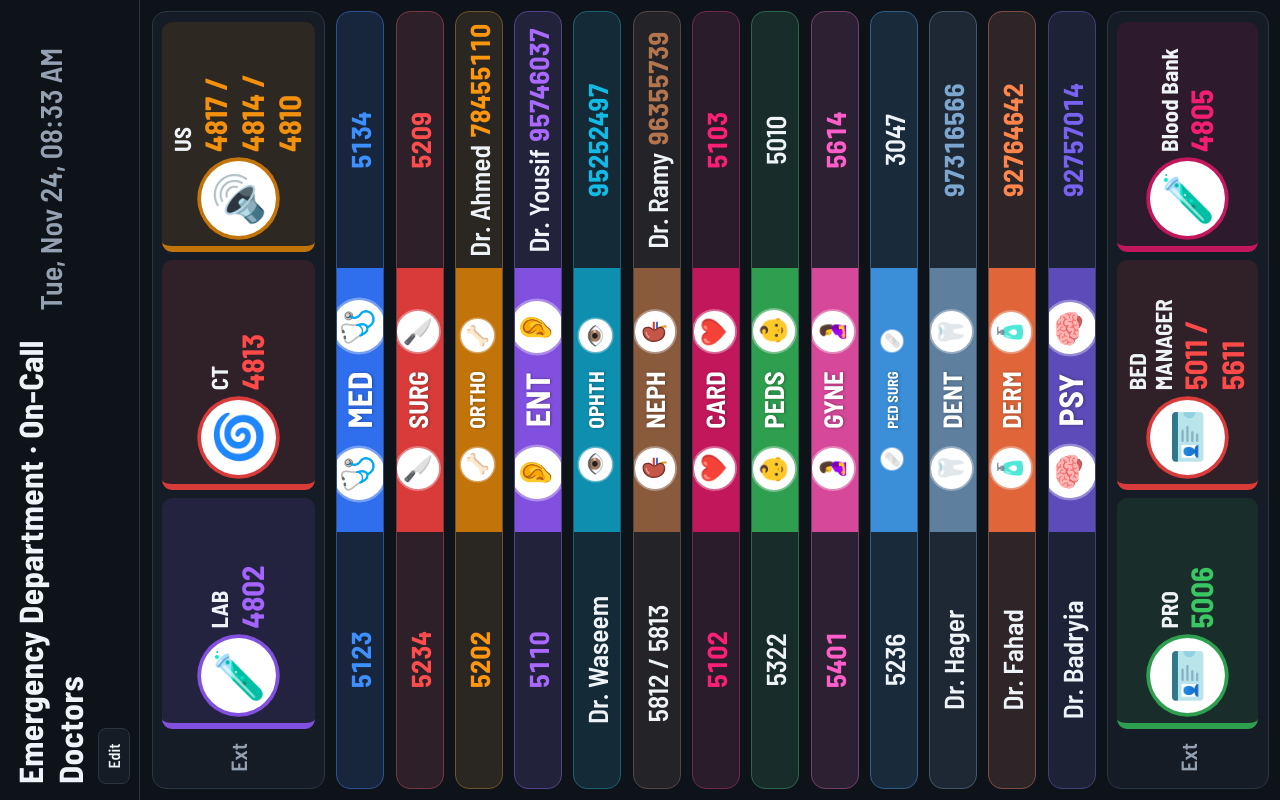
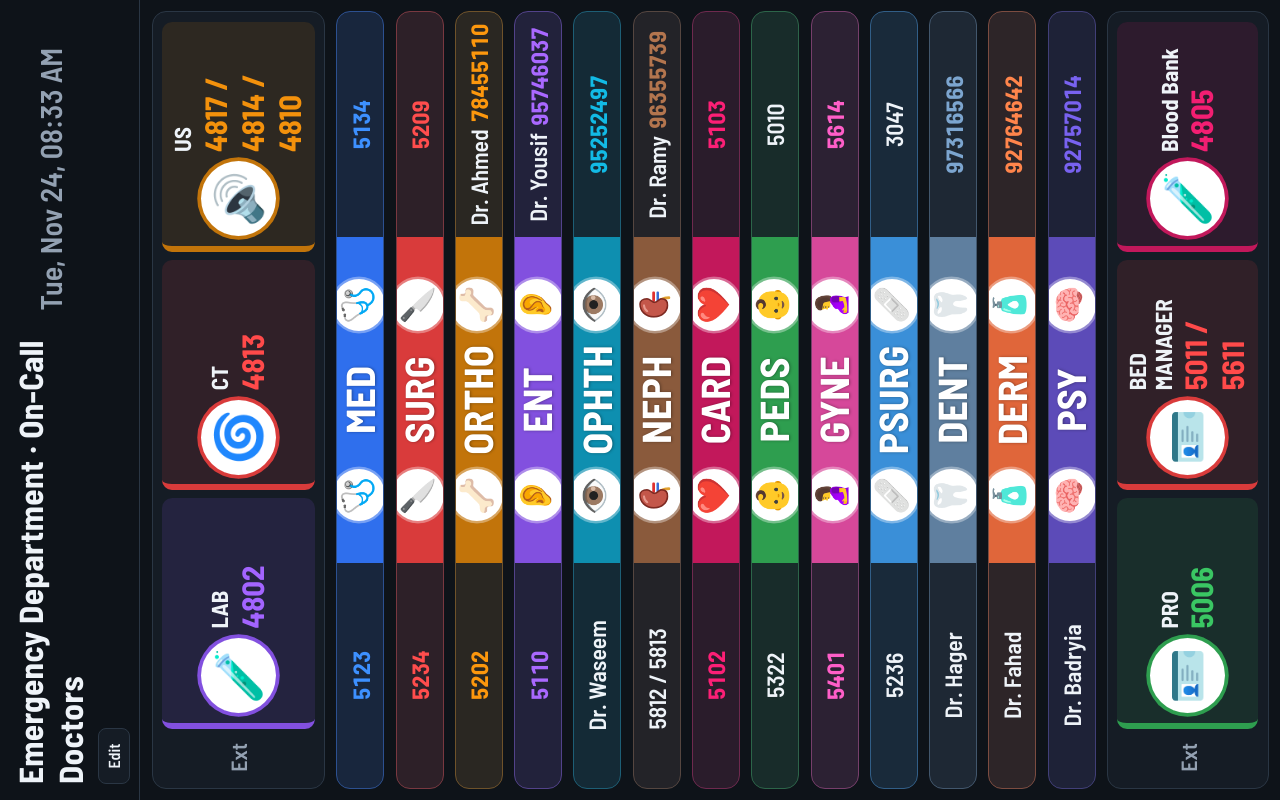
Before and after one commit to qasra2001-design/ONCALLRUS, a plain HTML site: page index.html in a window 1280 px wide. Drawn offline with Linux system fonts and the light colour scheme.

Commit message:
Add files via upload

```diff
--- a/data.json
+++ b/data.json
@@ -345,7 +345,7 @@
     "Second": true,
     "On call": false
    },
-   "ab": "PED SURG"
+   "ab": "PSURG"
   },
   {
    "name": "Dental",
--- a/index.html
+++ b/index.html
@@ -209,12 +209,12 @@ main{grid-auto-rows:minmax(0,1fr)}
 .card .docs .ph{font-size:calc(clamp(16px,3.4cqw,46px)*var(--k)*var(--fp,1)*var(--gp,1))}
 .card .hd h2~.pic{order:2}
 .card .hd .pic{flex:0 0 auto}
-.card .hd .pic{zoom:calc(var(--z,1)*var(--cz,1)*var(--ch,1)*0.6)}
+.card .hd .pic{zoom:calc(var(--z,1)*var(--cz,1)*var(--ch,1)*0.5)}
 .card .docs li{overflow:hidden}
 /* First | name + icon | Second / On call */
-.card .hd{flex:0 0 34%;flex-direction:row;flex-wrap:nowrap;justify-content:safe center;align-items:center;gap:1.2rem;padding:.3rem .6rem .5rem;border:0;position:relative;text-align:center}
+.card .hd{flex:0 0 42%;flex-direction:row;flex-wrap:nowrap;justify-content:safe center;align-items:center;gap:.9rem;padding:.3rem .6rem .5rem;border:0;position:relative;text-align:center}
 .card .hd h2{order:0;font-weight:900;text-shadow:0 1px 3px rgba(0,0,0,.35);overflow-wrap:normal;word-break:normal;hyphens:none;width:auto;min-width:0;flex:0 0 auto;white-space:nowrap;text-align:center}
-.card .hd .pic{order:-1;width:clamp(34px,calc(5.2*var(--vh)),64px);height:clamp(34px,calc(5.2*var(--vh)),64px);font-size:clamp(20px,calc(3.1*var(--vh)),38px);zoom:calc(var(--z,1)*var(--cz,1)*var(--ch,1)*0.6)}
+.card .hd .pic{order:-1;width:clamp(34px,calc(5.2*var(--vh)),64px);height:clamp(34px,calc(5.2*var(--vh)),64px);font-size:clamp(20px,calc(3.1*var(--vh)),38px);zoom:calc(var(--z,1)*var(--cz,1)*var(--ch,1)*0.5)}
 .card .docs{flex:1 1 0;min-width:0}
 .card .docs.dr{border-left:0}
 .card .docs .rl{display:none}
@@ -315,7 +315,7 @@ g.querySelectorAll(".card:not(.addsp)").forEach(c=>{const D=[...c.querySelectorA
 const okD=()=>D.every(d=>d.scrollHeight<=d.clientHeight+1&&d.scrollWidth<=d.clientWidth+1&&[...d.children].every(l=>l.scrollHeight<=l.clientHeight+1&&l.scrollWidth<=l.clientWidth+1&&[...l.children].every(m=>m.scrollWidth<=m.clientWidth+1)));
 const okH=()=>h.scrollHeight<=h.clientHeight+1&&h.scrollWidth<=h.clientWidth+1&&[...h.children].filter(m=>!m.classList.contains("dh")).reduce((a,m)=>a+m.offsetWidth+(parseFloat(getComputedStyle(h).columnGap)||0),0)<=h.clientWidth*.92&&[...h.children].every(m=>m.classList.contains("dh")||m.scrollWidth<=m.clientWidth+1);
 const go=(v,ok)=>{let lo=.3,hi=5;c.style.setProperty(v,hi);if(ok())return;for(let i=0;i<11;i++){const m=(lo+hi)/2;c.style.setProperty(v,m);if(ok())lo=m;else hi=m}c.style.setProperty(v,lo)};
-go("--cf",okD);go("--ch",okH)});if(!S.nouni){const C=[...g.querySelectorAll(".card:not(.addsp)")].filter(c=>c.style.getPropertyValue("--cf")),m=Math.min(...C.map(c=>+c.style.getPropertyValue("--cf")));if(isFinite(m))C.forEach(c=>c.style.setProperty("--cf",m))}}
+go("--cf",okD);go("--ch",okH)});if(!S.nouni){const C=[...g.querySelectorAll(".card:not(.addsp)")].filter(c=>c.style.getPropertyValue("--cf")),m=Math.min(...C.map(c=>+c.style.getPropertyValue("--cf")));if(isFinite(m))C.forEach(c=>c.style.setProperty("--cf",m));const H=[...g.querySelectorAll(".card:not(.addsp)")].filter(c=>c.style.getPropertyValue("--ch")),hm=Math.min(...H.map(c=>+c.style.getPropertyValue("--ch")));if(isFinite(hm)){H.forEach(c=>{c.style.setProperty("--ch",hm);const t=c.querySelector(".hd h2");if(t)t.style.minWidth=""});const W=Math.max(...H.map(c=>{const t=c.querySelector(".hd h2");return t?t.offsetWidth:0}));H.forEach(c=>{const t=c.querySelector(".hd h2");if(t)t.style.minWidth=W+"px"})}}}
 function renderTheme(o){const T=[["auto","Auto"],["light","Light"],["dark","Dark"],["contrast","High contrast"],["navy","Navy"],["paper","Paper"]],cur=S.theme||"auto";
 const L=[["c_title","Board title"],["c_head","Box headings"],["c_name","Names"],["c_num","Numbers and First / Second"]];
 o.hidden=false;o.innerHTML=`<div class="panel" role="dialog" aria-label="Theme and colours"><h3><span class="t">Theme and colours</span><button data-a="thmx">Close</button></h3>
@@ -512,4 +512,6 @@ var lastRemote="";
 async function loadData(){try{const r=await fetch("data.json?t="+Date.now(),{cache:"no-store"});if(!r.ok)return;const j=await r.json();if(!j||!j.sp||!j.ex)return;const t=JSON.stringify(j);if((!TV&&(S.__dirty||edit))||t===lastRemote)return;lastRemote=t;S=j;fix();try{localStorage.setItem(KEY,JSON.stringify(S))}catch(e){}applyLayout();render()}catch(e){}}
 async function loadOC(force){try{const r=await fetch("oncall.json?t="+Date.now(),{cache:"no-store"});if(!r.ok)return;const j=await r.json();if(!j||typeof j!="object")return;if(!force&&!TV&&(ocDirty||edit))return;OC=j;ocSave();render(true)}catch(e){}}
 loadData();loadOC();setInterval(()=>{loadData();loadOC()},300000);
+let pgSig=null;async function chkPage(){try{const r=await fetch(location.pathname+"?t="+Date.now(),{cache:"no-store"});if(!r.ok)return;const t=await r.text(),g=t.length+":"+t.slice(-300);if(pgSig===null)pgSig=g;else if(g!==pgSig&&!edit)location.reload()}catch(e){}}
+if(TV){chkPage();setInterval(chkPage,300000)}
 </script></body></html>
```
